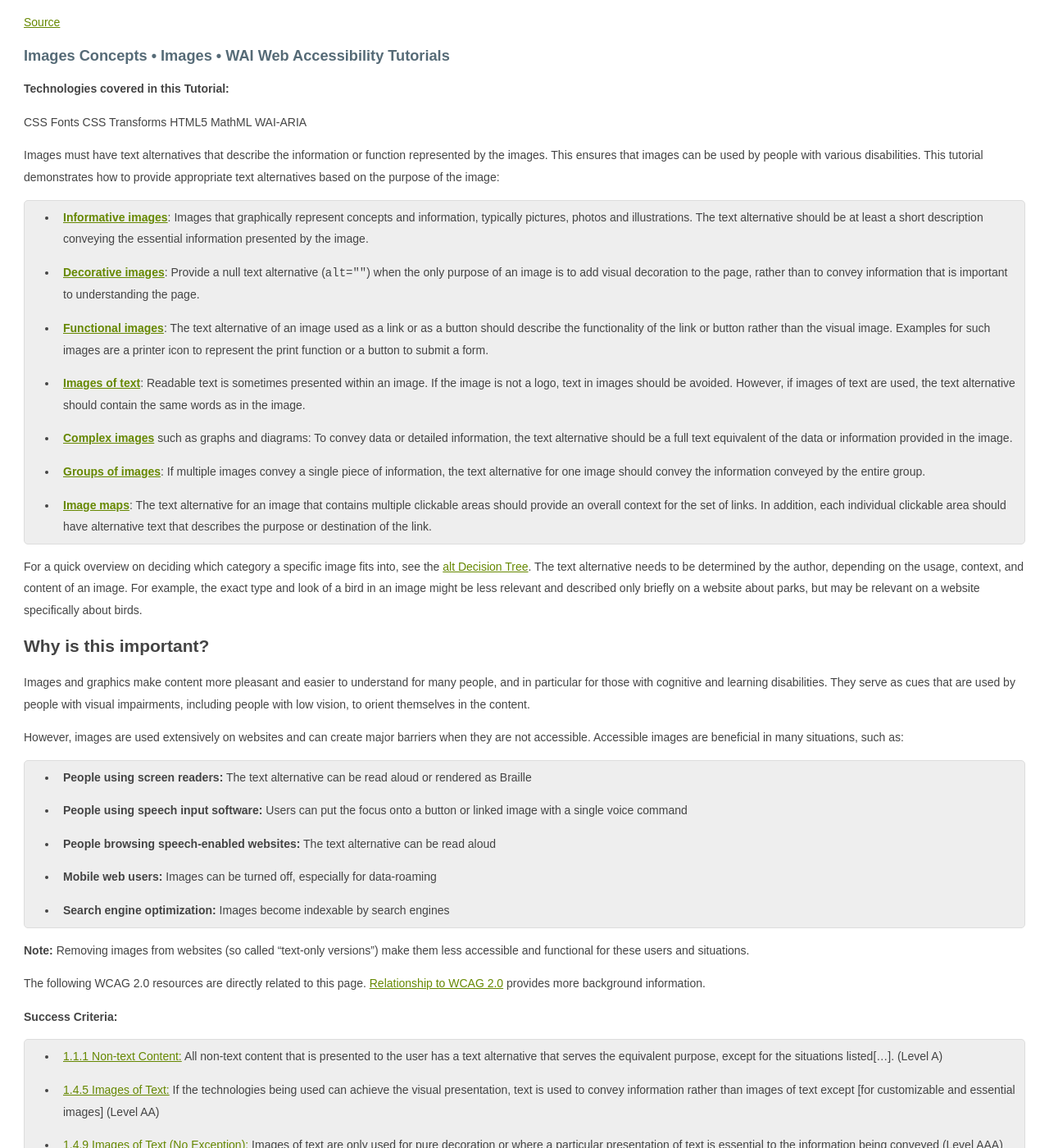
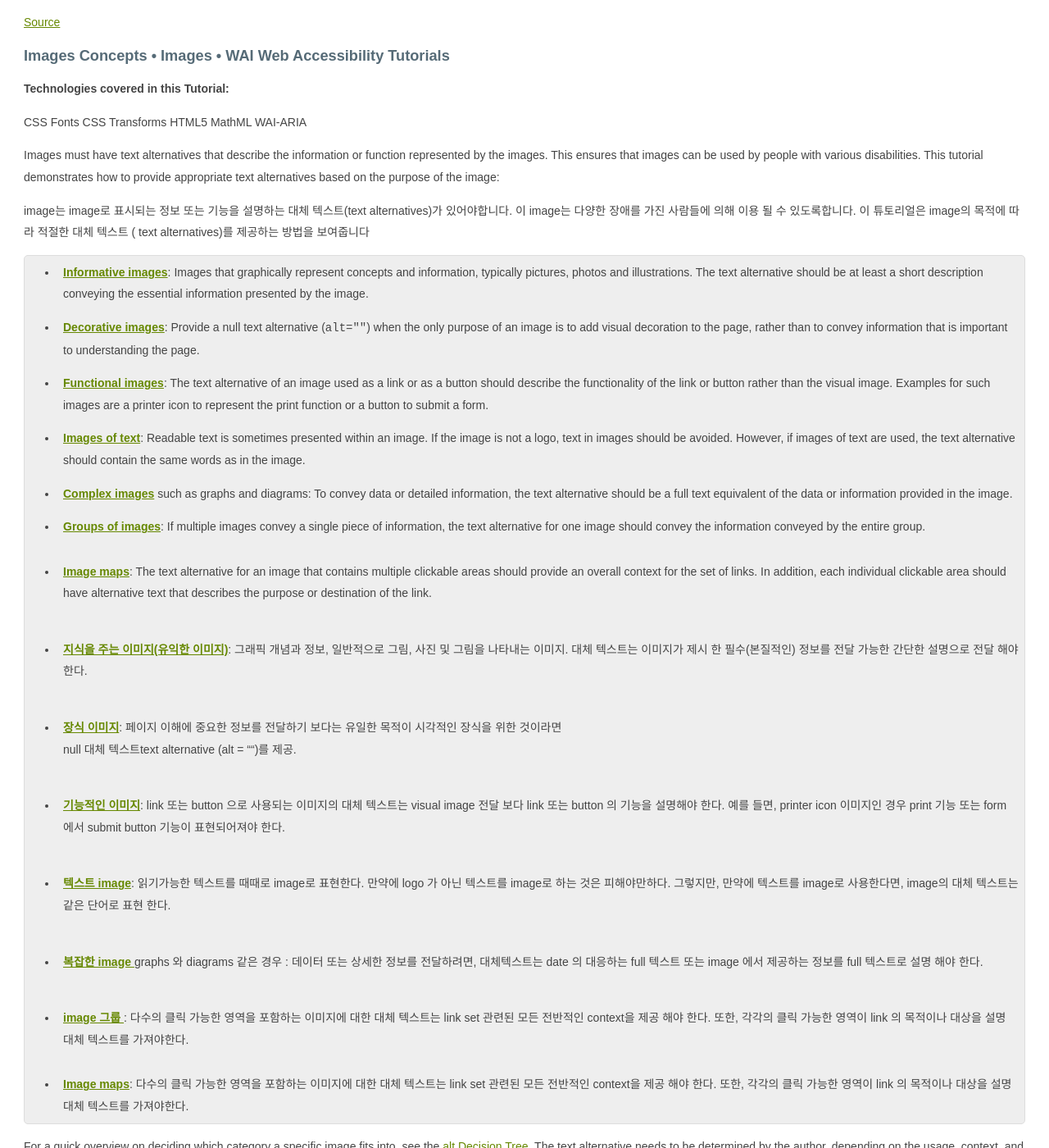
Before and after one commit to ionic2002/ionic2002.github.io, a Jekyll site: the page built from _posts/2016-02-18-test.md, in a window 1280 px wide and 1400 px high. Shown: the whole window at 82% size. Built offline with Jekyll 4.4.1, drawn with Linux system fonts in a browser that asks for light colours; some of the changed text lies outside the part shown.

Commit message:
Update 2016-02-18-test.md

```diff
--- a/_posts/2016-02-18-test.md
+++ b/_posts/2016-02-18-test.md
@@ -13,6 +13,10 @@ CSS Fonts CSS Transforms HTML5 MathML WAI-ARIA
 
 Images must have text alternatives that describe the information or function represented by the images. This ensures that images can be used by people with various disabilities. This tutorial demonstrates how to provide appropriate text alternatives based on the purpose of the image:
 
+image는 image로 표시되는 정보 또는 기능을 설명하는 대체 텍스트(text alternatives)가 있어야합니다.
+이 image는 다양한 장애를 가진 사람들에 의해 이용 될 수 있도록합니다.
+이 튜토리얼은 image의 목적에 따라 적절한 대체 텍스트 ( text alternatives)를 제공하는 방법을 보여줍니다
+
 * **[Informative images][1]**: Images that graphically represent concepts and information, typically pictures, photos and illustrations. The text alternative should be at least a short description conveying the essential information presented by the image.
 * **[Decorative images][2]**: Provide a null text alternative (`alt=""`) when the only purpose of an image is to add visual decoration to the page, rather than to convey information that is important to understanding the page.
 * **[Functional images][3]**: The text alternative of an image used as a link or as a button should describe the functionality of the link or button rather than the visual image. Examples for such images are a printer icon to represent the print function or a button to submit a form.
@@ -21,12 +25,40 @@ Images must have text alternatives that describe the information or function rep
 * **[Groups of images][6]**: If multiple images convey a single piece of information, the text alternative for one image should convey the information conveyed by the entire group.
 * **[Image maps][7]**: The text alternative for an image that contains multiple clickable areas should provide an overall context for the set of links. In addition, each individual clickable area should have alternative text that describes the purpose or destination of the link.
 
+* **[지식을 주는 이미지(유익한 이미지)][1]**: 그래픽 개념과 정보, 일반적으로 그림, 사진 및 그림을 나타내는 이미지.
+대체 텍스트는 이미지가 제시 한 필수(본질적인) 정보를 전달 가능한 간단한 설명으로 전달 해야한다.
+
+* **[장식 이미지][2]**: 페이지 이해에 중요한 정보를 전달하기 보다는  유일한 목적이 시각적인 장식을 위한 것이라면
+null  대체 텍스트text alternative (alt = "")를 제공.
+
+* **[기능적인 이미지][3]**: link 또는  button 으로 사용되는 이미지의 대체 텍스트는  visual image 전달 보다 link  또는 button 의 기능을 설명해야 한다.
+예를 들면, printer icon 이미지인 경우 print 기능 또는  form 에서 submit button 기능이 표현되어져야 한다.
+
+* **[텍스트 image][4]**: 읽기가능한 텍스트를 때때로 image로 표현한다.
+만약에 logo 가 아닌 텍스트를  image로 하는 것은 피해야만하다.
+그렇지만, 만약에 텍스트를  image로 사용한다면,  image의 대체 텍스트는 같은 단어로 표현 한다.
+
+* **[복잡한 image ][5]** graphs 와 diagrams 같은 경우 :
+데이터 또는 상세한 정보를 전달하려면, 대체텍스트는  date 의 대응하는 full  텍스트 또는  image 에서 제공하는 정보를   full 텍스트로 설명 해야 한다.
+
+* **[ image 그룹 ][6]**: 다수의 클릭 가능한 영역을 포함하는 이미지에 대한 대체 텍스트는
+link set  관련된 모든 전반적인  context을 제공 해야 한다.
+또한, 각각의 클릭 가능한 영역이 link 의 목적이나 대상을 설명 대체 텍스트를 가져야한다.
+
+* **[Image maps][7]**: 다수의 클릭 가능한 영역을 포함하는 이미지에 대한 대체 텍스트는
+link set  관련된 모든 전반적인  context을 제공 해야 한다.
+또한, 각각의 클릭 가능한 영역이 link 의 목적이나 대상을 설명 대체 텍스트를 가져야한다.
+
 
 For a quick overview on deciding which category a specific image fits into, see the [alt Decision Tree][8]. The text alternative needs to be determined by the author, depending on the usage, context, and content of an image. For example, the exact type and look of a bird in an image might be less relevant and described only briefly on a website about parks, but may be relevant on a website specifically about birds.
 
 ## Why is this important?
 
 Images and graphics make content more pleasant and easier to understand for many people, and in particular for those with cognitive and learning disabilities. They serve as cues that are used by people with visual impairments, including people with low vision, to orient themselves in the content.
+
+
+Image와 그래픽 콘텐츠는 특히 인지 및 학습장애를 가진 사람들과 많은 사람들에게  콘텐츠를 좀 더 쾌적하고 이해하기 쉽다.
+
 
 However, images are used extensively on websites and can create major barriers when they are not accessible. Accessible images are beneficial in many situations, such as:
 
```
